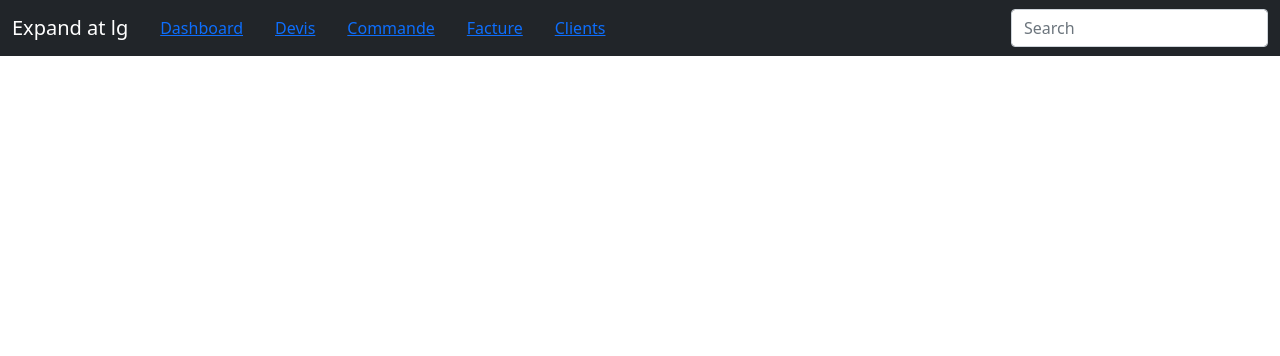
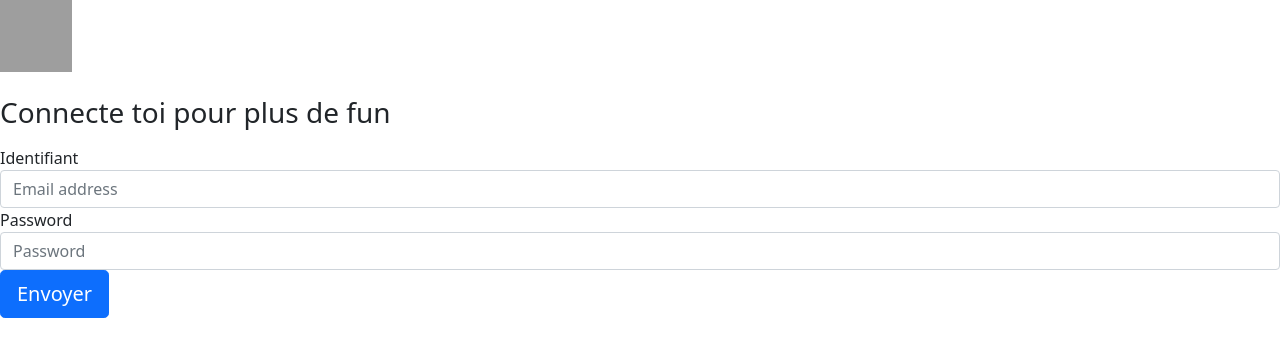
Before and after one commit to NicolasMaligue/projetNodeReactEquipe3, a React (Create React App) app in the folder react/: page / in a window 1280 px wide. Shown: the top 356 px of the page. Built offline with nearby package versions, Linux system fonts and the light colour scheme; grey boxes are pictures that could not be loaded.

Commit message:
Mise en place du login côté front + gestion token

```diff
--- a/react/package.json
+++ b/react/package.json
@@ -8,6 +8,7 @@
     "@testing-library/user-event": "^13.5.0",
     "axios": "^0.27.2",
     "bootstrap": "^5.1.3",
+    "prop-types": "^15.8.1",
     "react": "^18.2.0",
     "react-bootstrap": "^2.4.0",
     "react-dom": "^18.2.0",
--- a/react/src/components/App.js
+++ b/react/src/components/App.js
@@ -5,8 +5,10 @@ import { Route, Routes } from "react-router-dom";
 // import Quote from './pages/Quote';
 // import Invoice from './pages/Invoice';
 import Customer from "./pages/Customer";
-import React from "react";
+import React, { useState } from "react";
+import FunLogin from './login/FunLogin';
 import axios from 'axios';
+import UseToken from './login/UseToken';
 
 // Axios default api config values
 axios.defaults.baseURL = 'http://localhost:3001/api';
@@ -14,6 +16,13 @@ axios.defaults.baseURL = 'http://localhost:3001/api';
 // axios.defaults.headers.post['Content-Type'] = 'application/x-www-form-urlencoded';
 
 const App = () => {
+  const { token, setToken } = UseToken();
+  // const [token, setToken] = useState();
+
+  if(!token) {
+    return <FunLogin setToken={setToken} />
+  }
+
   return (
 
     <div className="App">
--- /dev/null
+++ b/react/src/components/login/FunLogin.js
@@ -0,0 +1,47 @@
+import React, { useState } from "react";
+import PropTypes from 'prop-types';
+
+async function loginUser(log) {
+    return fetch('http://localhost:3001/login', {
+      method: 'POST',
+      headers: {
+        'Content-Type': 'application/json'
+      },
+      body: JSON.stringify(log)
+    })
+      .then(data => data.json())
+   }
+
+
+export default function FunLogin( { setToken } ) {
+
+    const [email, setEmail] = useState();
+    const [password, setPassword] = useState();
+
+    const handleSubmit = async e => {
+        e.preventDefault();
+        const token = await loginUser({
+          email,
+          password
+        });
+        setToken(token);
+      }
+
+
+    return (
+        <form className="form-signin" onSubmit={handleSubmit}>
+            <img className="mb-4" src="https://www.kindpng.com/picc/m/230-2305239_meme-vector-png-surprised-meme-face-transparent-png.png" alt="" width="72" height="72" />
+            <h1 className="h3 mb-3 font-weight-normal">Connecte toi pour plus de fun</h1>
+            <label htmlFor="inputEmail" className="sr-only">Identifiant</label>
+            <input type="name" id="login" className="form-control" placeholder="Email address" required="" autoFocus="" onChange={e => setEmail(e.target.value)}/>
+            <label htmlFor="inputPassword" className="sr-only">Password</label>
+            <input type="password" id="password" className="form-control" placeholder="Password" required="" onChange={e => setPassword(e.target.value)}/>
+            <button className="btn btn-lg btn-primary btn-block" type="submit">Envoyer</button>
+        </form>
+    );
+}
+
+
+FunLogin.propTypes = {
+    setToken: PropTypes.func.isRequired
+}
--- /dev/null
+++ b/react/src/components/login/UseToken.js
@@ -0,0 +1,21 @@
+import { useState } from 'react';
+
+export default function UseToken() {
+    const getToken = () => {
+        const tokenString = localStorage.getItem('token');
+        const userToken = JSON.parse(tokenString);
+        return userToken?.token
+    };
+    const [token, setToken] = useState(getToken());
+
+    const saveToken = userToken => {
+        localStorage.setItem('token', JSON.stringify(userToken));
+        setToken(userToken.token);
+    };
+
+    return {
+        setToken: saveToken,
+        token
+    }
+
+}
```
Also changed, not shown: 2 other files (tests, documents, lock files or other folders).
